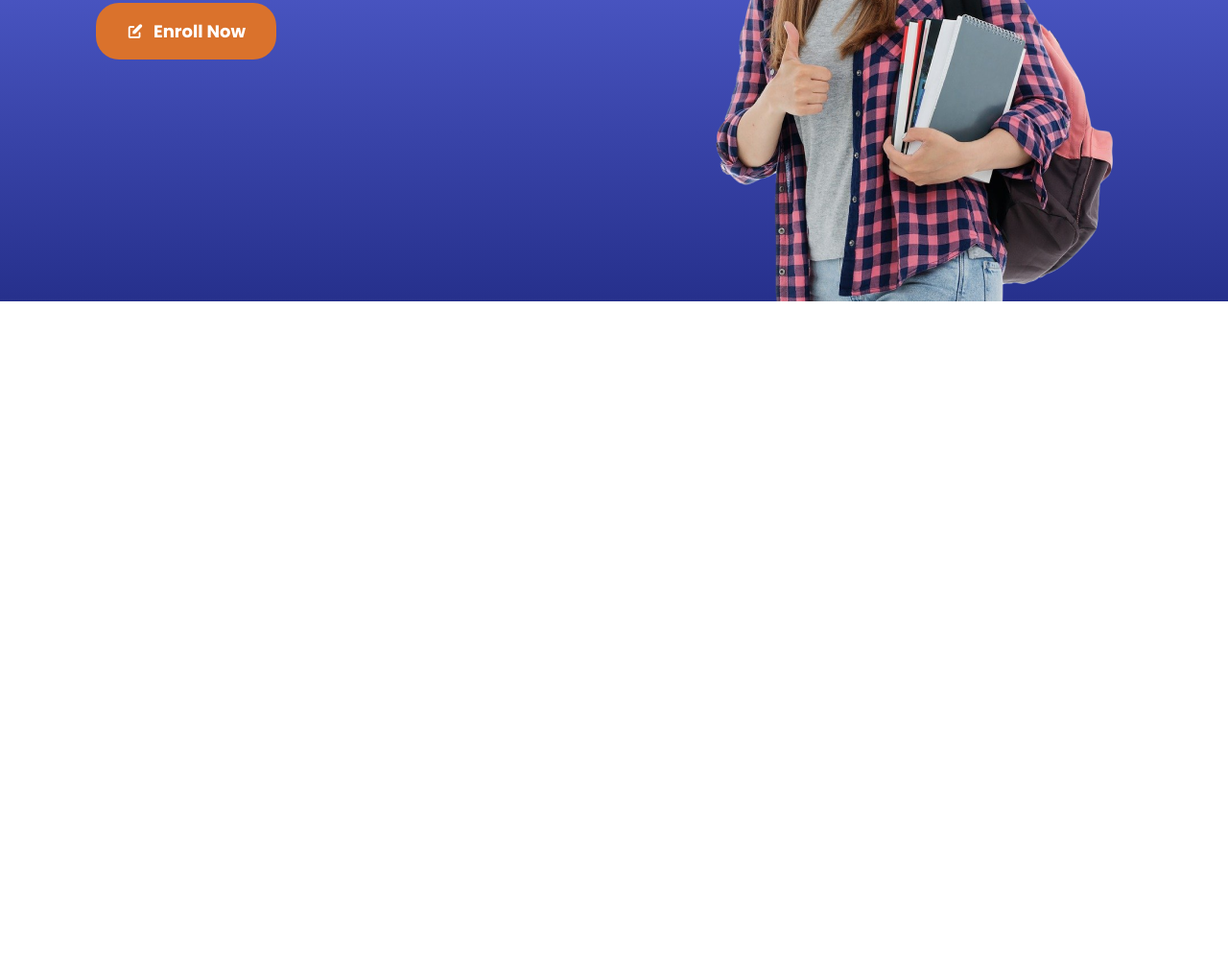
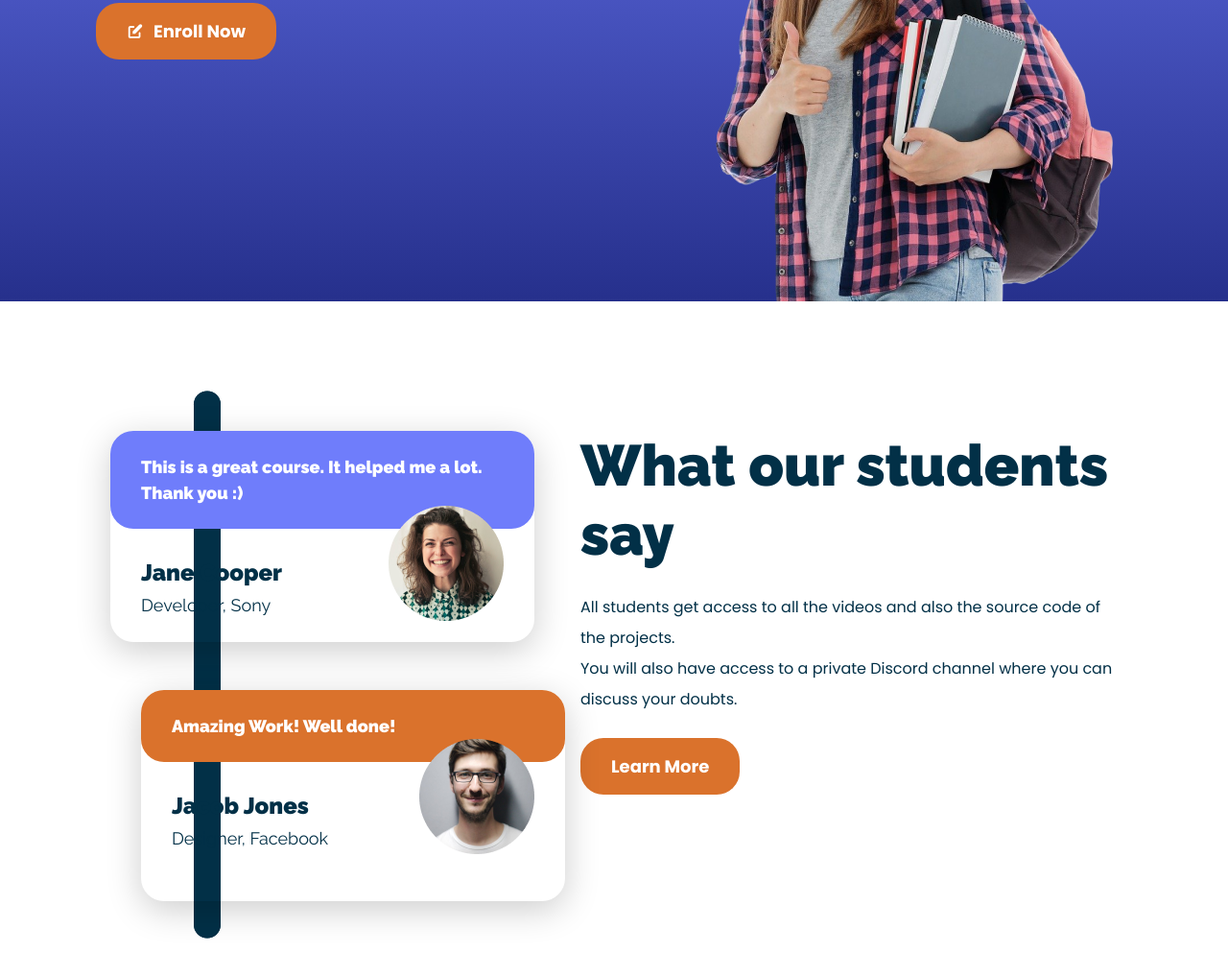
Before and after one commit to Ihor-Protskolli/Responsive_Homepage, a plain HTML site: page index.html in a window 1280 px wide. Shown: the part 509-1526 px from the top of the page at 96% size. Before the commit the page ends 823 px from the top, so only its background shows below. Drawn offline with Linux system fonts and the light colour scheme.

Commit message:
+comment-section(not-ready-yet)

```diff
--- a/index.html
+++ b/index.html
@@ -40,7 +40,45 @@
         </div>
       </section>
 
-      <section class="comments-section"></section>
+      <section class="comments-section">
+        <div class="comments__container">
+          <div class="comments__bubbles">
+            <div class="bubble">
+              <p class="bubble__comment">This is a great course. It helped me a lot. Thank you :)</p>
+              <div class="bubble__author author">
+                <div class="author__info">
+                  <p class="author__name">Jane Cooper</p>
+                  <p class="author__position">Developer, Sony</p>
+                </div>
+                <div class="author__image">
+                  <img src="./img/Jane.png" alt="" />
+                </div>
+              </div>
+            </div>
+
+            <div class="bubble">
+              <p class="bubble__comment orange">Amazing Work! Well done!</p>
+              <div class="bubble__author author">
+                <div class="author__info">
+                  <p class="author__name">Jacob Jones</p>
+                  <p class="author__position">Designer, Facebook</p>
+                </div>
+                <div class="author__image">
+                  <img src="./img/Jacob.png" alt="" />
+                </div>
+              </div>
+            </div>
+          </div>
+          <div class="comments__content">
+            <h2 class="comment__title">What our students say</h2>
+            <p class="comments__text">
+              All students get access to all the videos and also the source code of the projects. <br />
+              You will also have access to a private Discord channel where you can discuss your doubts.
+            </p>
+            <button class="comment__button button">Learn More</button>
+          </div>
+        </div>
+      </section>
     </main>
   </body>
 </html>
--- a/scss/main.scss
+++ b/scss/main.scss
@@ -83,3 +83,136 @@
 
 .hero__image {
 }
+
+// Comments-section
+
+.comments-section {
+  background-color: #fff;
+  width: 100%;
+}
+
+.comments__container {
+  display: flex;
+  flex-direction: row;
+  justify-content: space-between;
+  padding: 8.4375rem 7.1875rem 6.25rem 7.1875rem;
+}
+
+.comments__container .bubble .author__info {
+  z-index: 21;
+}
+
+.comments__bubbles {
+  display: flex;
+  flex-direction: column;
+  gap: 3.125rem;
+  position: relative;
+  z-index: 10;
+}
+
+.bubble {
+  width: 27.625rem;
+  height: 13.75rem;
+  box-shadow: 0px 9px 36px 0px rgba(0, 0, 0, 0.2);
+  border-radius: 1.5rem;
+
+  display: flex;
+  flex-direction: column;
+}
+
+.bubble:last-child {
+  margin-left: 2rem;
+}
+
+.bubble::before {
+  content: "";
+  width: 28px;
+  height: 570px;
+  border-radius: 24px;
+  background: #023047;
+  position: absolute;
+  left: calc(50% - 150px);
+  top: calc(-1.875rem + 50%);
+  transform: translateY(-45%);
+  z-index: -1;
+}
+
+.bubble__comment {
+  padding: 24px 32px;
+  background-color: var(--color-violet);
+  border-radius: 1.5rem;
+
+  color: #fff;
+  font-family: Raleway;
+  font-size: 1.125rem;
+  font-weight: 900;
+  line-height: 150%; /* 27px */
+  position: relative;
+}
+
+.bubble__comment.orange {
+  background-color: var(--color-orange);
+}
+
+.author {
+  display: flex;
+  flex-direction: row;
+  justify-content: space-between;
+  padding: 2rem;
+}
+
+.author__info {
+  display: flex;
+  flex-direction: column;
+  align-items: flex-start;
+  gap: 0.5rem;
+}
+
+.author__name {
+  color: #023047;
+  font-family: Raleway;
+  font-size: 1.5rem;
+  font-weight: 900;
+  line-height: 120%; /* 28.8px */
+}
+
+.author__position {
+  color: #023047;
+  font-family: Raleway;
+  font-size: 1.125rem;
+  font-style: normal;
+  font-weight: 400;
+  line-height: 120%; /* 21.6px */
+}
+
+.author__image {
+  // margin-left: 5rem;
+  margin-top: -3.5rem;
+  z-index: 50;
+}
+
+.comments__content {
+  display: flex;
+  flex-direction: column;
+  max-width: 560px;
+  gap: 1.5rem;
+}
+.comment__title {
+  color: var(--color-gray);
+
+  font-family: Raleway;
+  font-size: 60px;
+  font-style: normal;
+  font-weight: 900;
+  line-height: 120%; /* 72px */
+}
+.comments__text {
+  color: #023047;
+  font-family: Poppins;
+  font-size: 1rem;
+  font-weight: 400;
+  line-height: 200%; /* 32px */
+}
+.comment__button {
+  align-self: flex-start;
+}
```
Also changed, not shown: css/main.min.css, 1 other file.
